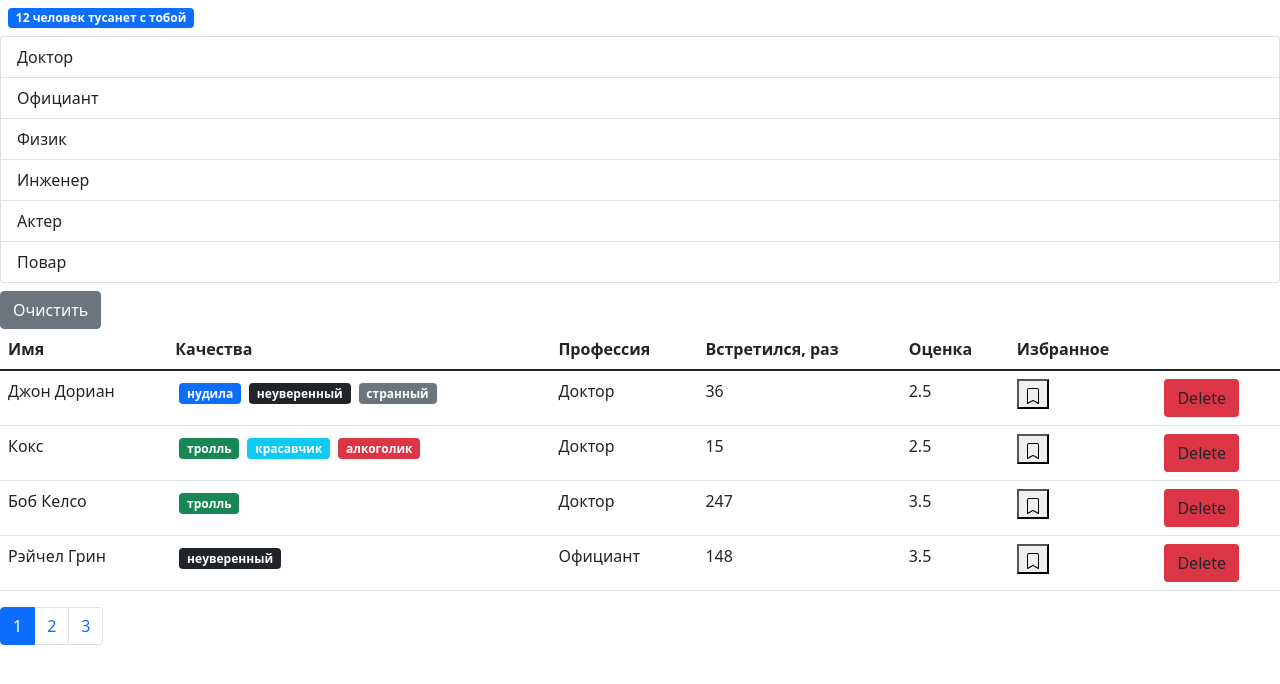
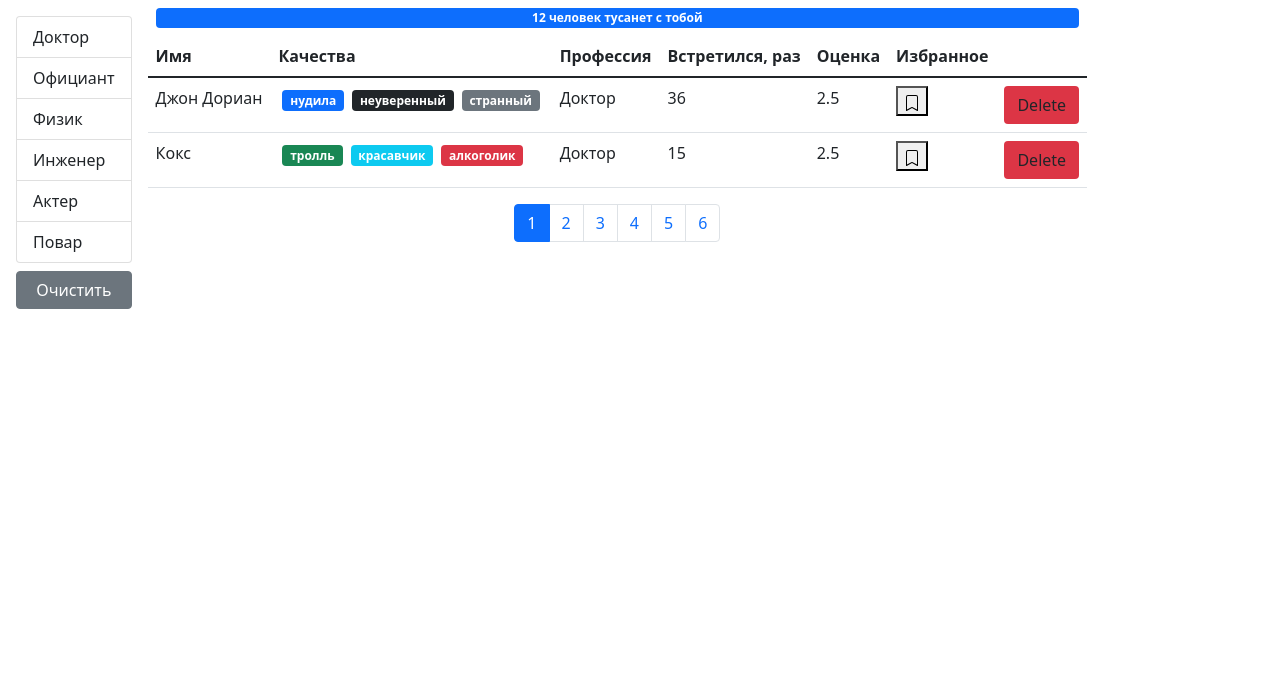
Before and after one commit to Nuyrguyana/users-party-table, a React (Create React App) app: page / in a window 1280 px wide. Shown: the top 684 px of the page. Built offline with nearby package versions, Linux system fonts and the light colour scheme.

Commit message:
refactoring and fix paginate

```diff
--- a/src/app/components/searchStatus.jsx
+++ b/src/app/components/searchStatus.jsx
@@ -4,7 +4,8 @@
         : length === 1
             ? `${length} человек тусанет с тобой`
             : length < 5
-                ? `${length} человека тусанет с тобой`
+                ? `${length} человека тусанут с тобой`
                 : `${length} человек тусанет с тобой`;
 };
+
 export default SearchStatus;
--- a/src/app/components/users.jsx
+++ b/src/app/components/users.jsx
@@ -8,11 +8,10 @@
 
 const Users = () => {
     const [users, setUsers] = useState(api.users.fetchAll());
-    const [count, setCount] = useState(users.length);
     const [currentPage, setCurrentPage] = useState(1);
     const [professions, setProfessions] = useState();
     const [selectedProf, setSelectedProf] = useState();
-    const pageSize = 4;
+    const pageSize = 2;
     useEffect(() => {
         api.professions
             .fetchAll()
@@ -22,19 +21,20 @@
                 )
             );
     }, []);
+    useEffect(() => {
+        setCurrentPage(1);
+    }, [selectedProf]);
 
     const handlePageChange = (pageIndex) => {
         setCurrentPage(pageIndex);
     };
-    const filteredUsers =
-        selectedProf
-            ? users.filter((user) => user.profession === selectedProf)
-            : users;
+    const filteredUsers = selectedProf ? users.filter((user) => user.profession === selectedProf) : users;
+    let count = filteredUsers.length;
     const userCrop = paginate(filteredUsers, currentPage, pageSize);
 
     const handleDelete = (id) => {
         setUsers((prevState) => prevState.filter((user) => user._id !== id));
-        renderPhrase();
+        count--;
     };
 
     const getBadgeClasses = () => {
@@ -42,11 +42,12 @@
         classes += count === 0 ? 'bg-danger' : 'bg-primary';
         return classes;
     };
-    const renderPhrase = () => {
-        setCount((prevState) => prevState - 1);
-    };
+
     const renderUsersTable = () => {
         return (
+            <div className='d-flex flex-column'>
+                <span className={getBadgeClasses()}>{<SearchStatus length={count}/>}</span>
+
                 <table className="table">
                     <thead>
                         <tr>
@@ -68,6 +69,15 @@
                         ))}
                     </tbody>
                 </table>
+                <div className='d-flex justify-content-center'>
+                    <Pagination
+                        itemsCount={count}
+                        pageSize={pageSize}
+                        currentPage={currentPage}
+                        onPageChange={handlePageChange}
+                    />
+                </div>
+            </div>
         );
     };
 
@@ -82,26 +92,20 @@
         setSelectedProf();
     };
     return (
-        <>
-            <span className={getBadgeClasses()}>{SearchStatus(users)}</span>
+        <div className='d-flex'>
             {professions && (
-                <>
+                <div className="d-flex flex-column flex-shrink-0 p-3">
                     <GroupList
                         selectedItem={selectedProf}
                         items={professions}
                         onItemSelect={handleProfessionSelect}
                     />
                     <button className='btn btn-secondary mt-2' onClick={clearFilter}>Очистить</button>
-                </>
+                </div>
             )}
             {renderUsersTable()}
-            <Pagination
-                itemsCount={count}
-                pageSize={pageSize}
-                currentPage={currentPage}
-                onPageChange={handlePageChange}
-            />
-        </>
+
+        </div>
     );
 };
 export default Users;
```
Lines whose indentation alone changed are shown as unchanged.
